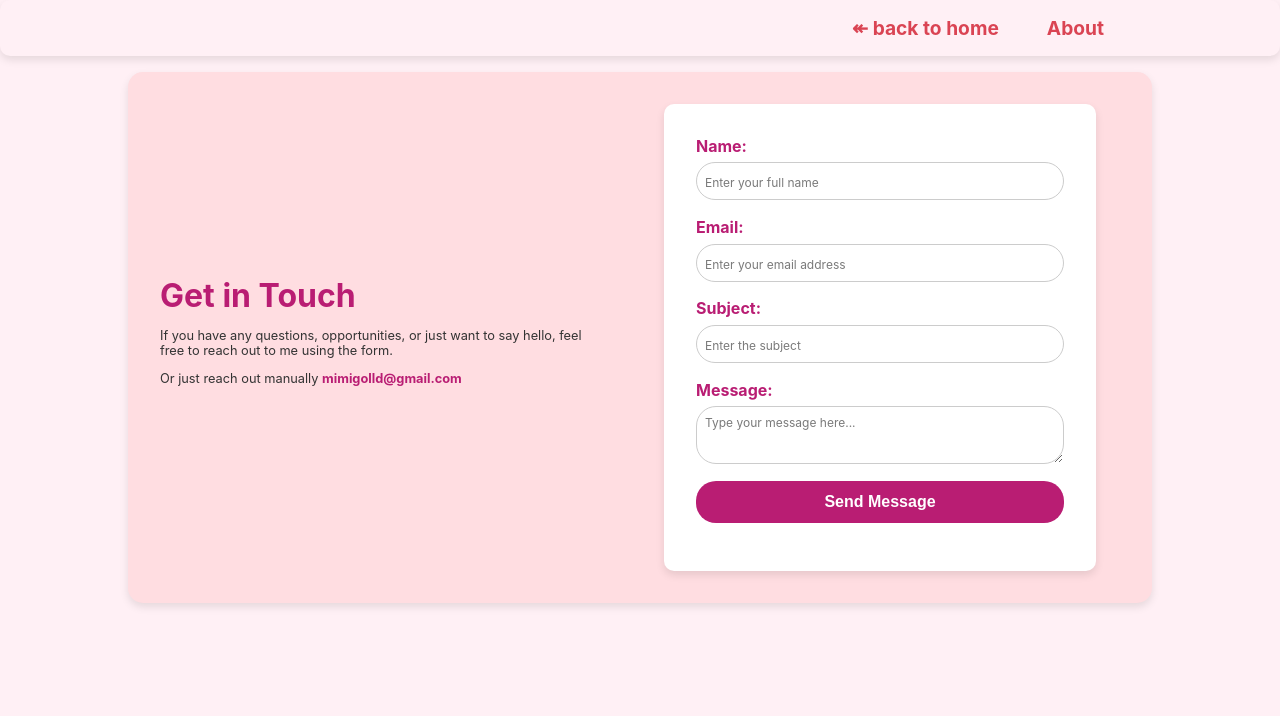
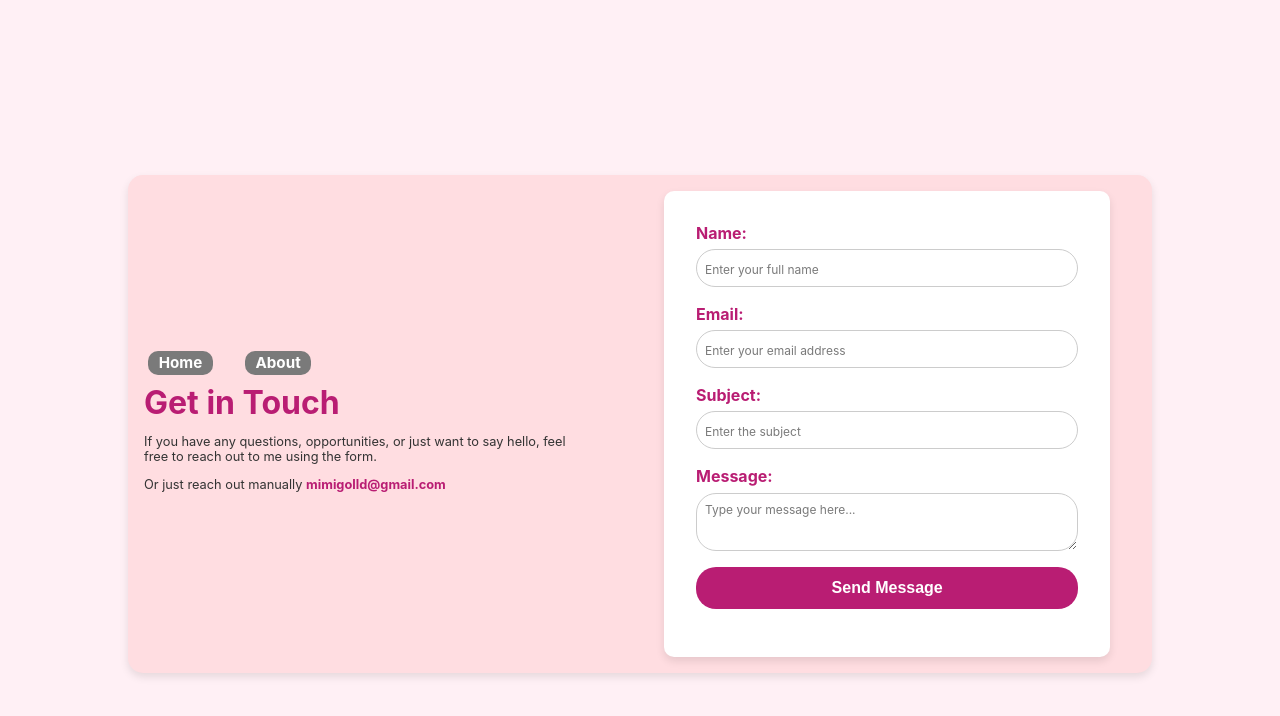
Before and after one commit to Mimifresh/Profile_Card, a plain HTML site: page pages/contact.html in a window 1280 px wide. Drawn offline with Linux system fonts and the light colour scheme.

Commit message:
navigation fixes

```diff
--- a/index.css
+++ b/index.css
@@ -13,6 +13,9 @@ body{
     box-sizing: border-box;
     background-color: #fff0f5;
     color: #333;
+    display: flex;
+    flex-direction: column;
+    justify-content: center;
 }
 
 h2{
@@ -51,47 +54,56 @@ li{
     line-height: 1.5;
     color: #333;
     flex-wrap: wrap;
-    margin: 0 1em;
+    margin: 0 1em;;
 }
 
 
 .nagivation-header{
-    background-color: #fff0f5;
-    padding: 1em 0;
-    margin-bottom: 1em;
-    border-radius: 10px;
-    box-shadow: 0 4px 8px rgba(0, 0, 0, 0.1);
+    position: fixed;
+    top: 1rem;
+    left: 4rem;
+    padding: 0.4rem 0.6rem;
+    backdrop-filter: blur(4px);
+    border-radius: 8px;
     display: flex;
-    justify-content: center;
+    justify-content: flex-end;
     align-items: center;
-    max-height: 60px;
-    height: fit-content;
-    gap: 1rem;
+    z-index: 1000;
 }
 
 .nave-link{
-    width: 80%;
-    max-width: 1024px;
-    margin: 0 auto;
     display: flex;
-    justify-content: flex-end;
+    gap: 2rem;
     align-items: center;
-    gap: 1rem;
-    padding: 0 2rem;
+    margin: 0.5em 0;
+    padding-left: 0.25rem;
+}
+
+body.home-page .nagivation-header{
+    position: absolute;
+    top: 1rem;
+    right: 1rem;
+    background: transparent;
+    padding: 0;
+    box-shadow: none;
 }
 
 [data-testid="test-profile-card"]{
-    width: 80%;
+position: relative;
+}
+
+[data-testid="test-profile-card"]{
+    width: 95%;
     max-width: 1024px;
     margin: 0 auto;
     background-color: #ffdde1;
-    padding: 2em;
     border-radius: 15px;
     box-shadow: 0 4px 8px rgba(0, 0, 0, 0.1);
     display: flex;
     flex-direction: column;
     text-align: center;
     word-break: break-word;
+    padding: 2em 1em;
 
 }
 
@@ -114,12 +126,13 @@ li{
 
 /**---------Navigation Links-------------**/
 .nave-link > a{
-    background-color: #fff0f5;
-    margin: 0 1rem;
+    background-color: #7a7a7a;
+    color: #fff;
+    padding: 0.2em 1rem;
+    border-radius: 10px;
+    font-weight: 700;
     text-decoration: none;
-    color: #da4453;
-    font-weight: bold;
-    font-size: 1.2rem;
+    font-size: 1rem;
 }
 
 .nave-link > a:hover,
@@ -165,7 +178,9 @@ li{
     font-weight: bold;
     text-align: center;
 }
-
+[data-testid="test-about-page"]{
+    padding: 2em 1em;
+}
 
 [data-testid="test-user-hobbies"], [data-testid="test-user-dislikes"],
 [data-testid="test-about-goals"],
@@ -189,7 +204,7 @@ li{
 
 .contact-card{
     background-color: #ffdde1;
-    padding: 2em;
+    padding: 1em;
     border-radius: 15px;
     box-shadow: 0 4px 8px rgba(0, 0, 0, 0.1);
     margin: 0 auto;
@@ -295,6 +310,19 @@ span[aria-live] {
     text-align: center;
 }
 
+
+@media (max-width: 600px){
+    .nagivation-header{
+    top: 0.6rem;
+    right: 0.6rem;
+    padding: 0.2rem 0.35rem;
+    }
+    .nave-link > a{
+        padding: 0.15em 0.6rem;
+        font-size: 0.95rem;
+    }
+}
+
 /**---------Media Queries-------------**/
 
 @media (min-width: 750px) {
@@ -320,6 +348,10 @@ span[aria-live] {
         justify-content: center;
         gap: 2rem;
         margin: 2em;;
+    }
+
+    [data-testid="test-user-bio"]{
+        padding: 0 4em;
     }
 
     [data-testid="test-about-bio"]{
@@ -361,4 +393,13 @@ span[aria-live] {
         text-align: left;
 
     }
+
+    body{
+        padding-top: 3rem;
+    }
+
+    .nave-link > a{
+        padding: 0.15em 0.7em;
+        font-size: 0.95rem;
+    }
 }
--- a/pages/contact.html
+++ b/pages/contact.html
@@ -13,15 +13,12 @@
         <script src="../index.js" defer ></script>
     </head>
     <body>
-        <header class="nagivation-header">
-            <nav class="nave-link">
-                <a href="../index.html" data-testid="test-home-link">&Larr; back to home</a>
-                <a href="about.html" data-testid="test-about-link">About</a>
-            </nav>
-        </header>
-        <main class="contact-card">
+        <main class="contact-card body">
             <section>
-
+                <nav class="nave-link">
+                    <a href="../index.html" data-testid="test-home-link">Home</a>
+                    <a href="about.html" data-testid="test-about-link">About</a>
+                </nav>
                 <h2 class="get-intouch">Get in Touch</h2>
                 <p class="contact-description">If you have any questions, opportunities, or just want to say hello, feel free to reach out to me using the form.</p>
                 <p class="contact-description">Or just reach out manually <a href="mailto:mimigolld@mail.com" class="email-link">mimigolld@gmail.com</a></p>
```
Also changed, not shown: index.html (+2 -4 lines), pages/about.html (+1 -1 lines).
